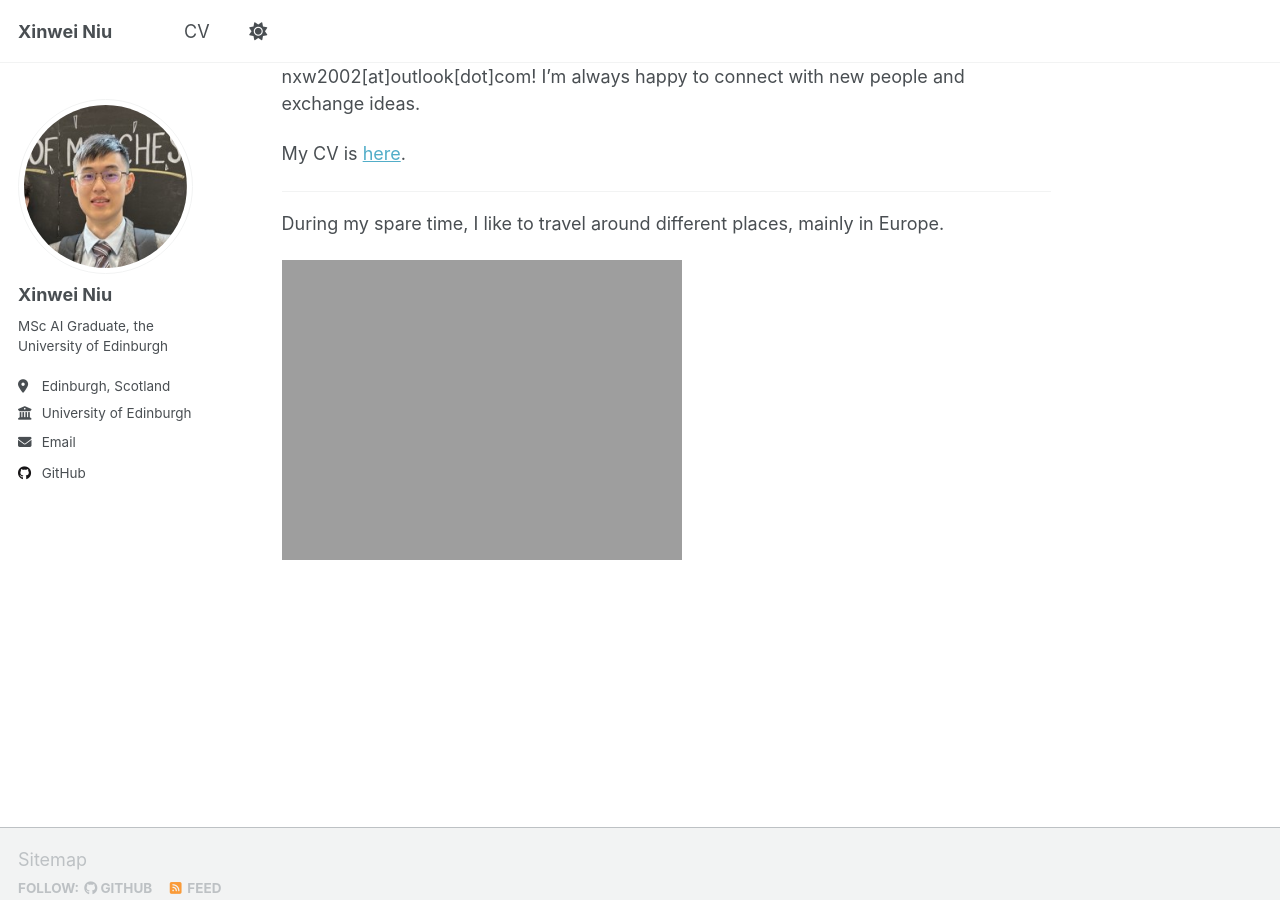
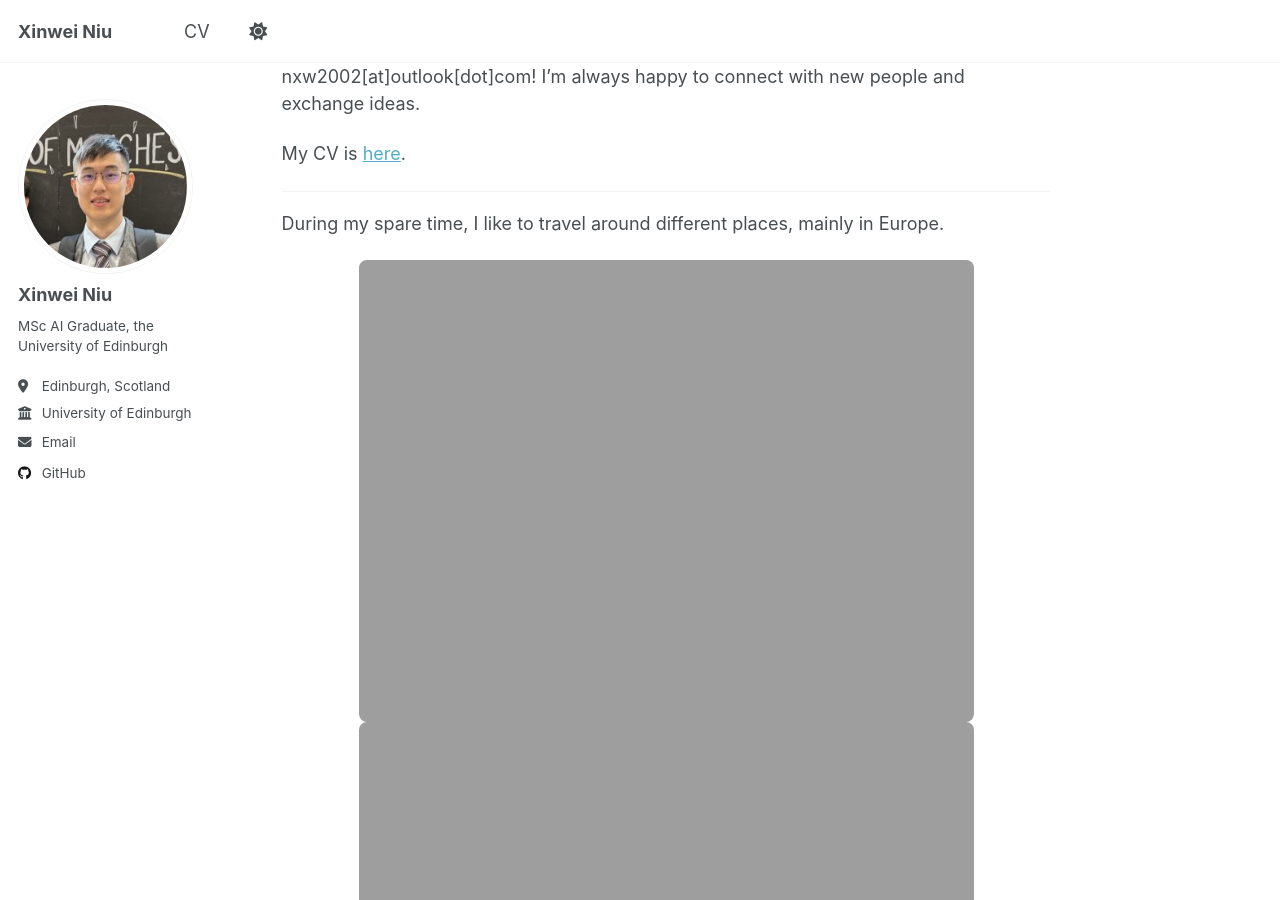
Before and after one commit to xinwei-niu/xinwei-niu.github.io, a Jekyll site: the page built from _pages/about.md, in a window 1280 px wide and 900 px high, scrolled down 611 px. Built offline with Jekyll 4.4.1, drawn with Linux system fonts in a browser that asks for light colours; a script that is not in the unit is left out.

Commit message:
change detail

```diff
--- a/_pages/about.md
+++ b/_pages/about.md
@@ -23,4 +23,6 @@ My CV is [here](https://xinwei-niu.vercel.app/cv/).
 
 During my spare time, I like to travel around different places, mainly in Europe.
 
-![My Photos](https://xinwei-niu.vercel.app/files/banner.jpg)
+<img src="https://xinwei-niu.vercel.app/files/travel1.jpg" alt="My Photos" style="width:80%; max-width:800px; display:block; margin:auto; border-radius:8px;">
+<img src="https://xinwei-niu.vercel.app/files/travel2.jpg" alt="My Photos" style="width:80%; max-width:800px; display:block; margin:auto; border-radius:8px;">
+<img src="https://xinwei-niu.vercel.app/files/travel3.jpg" alt="My Photos" style="width:80%; max-width:800px; display:block; margin:auto; border-radius:8px;">
```
Also changed, not shown: 3 other files.
